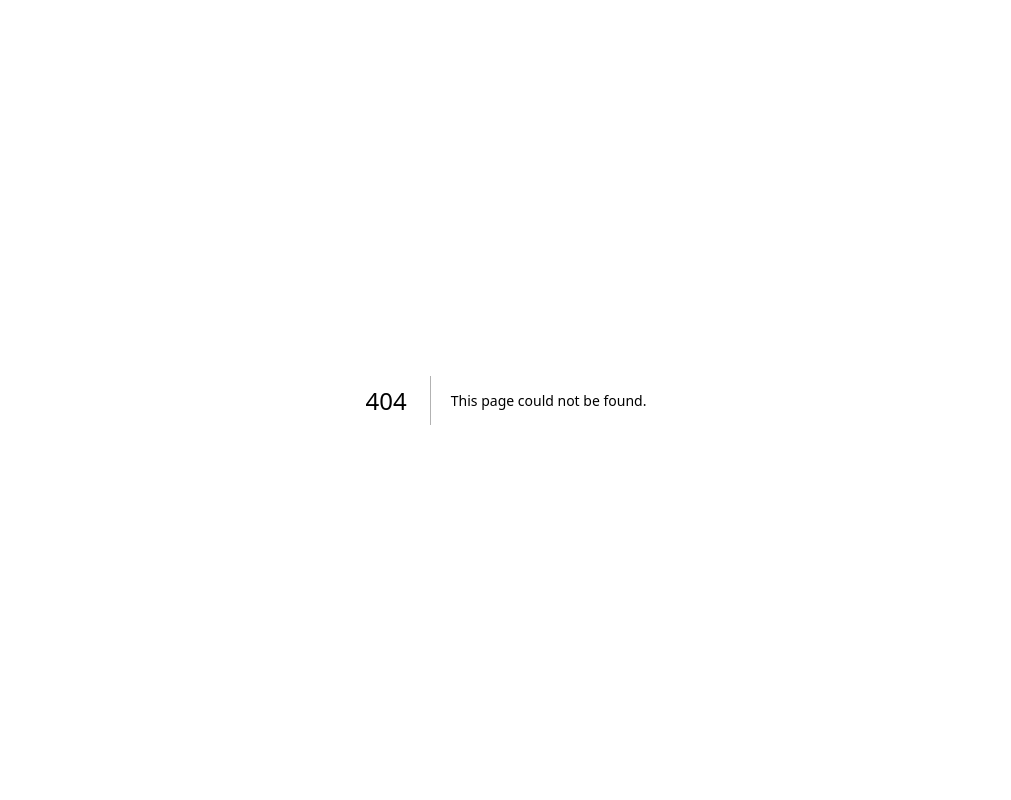
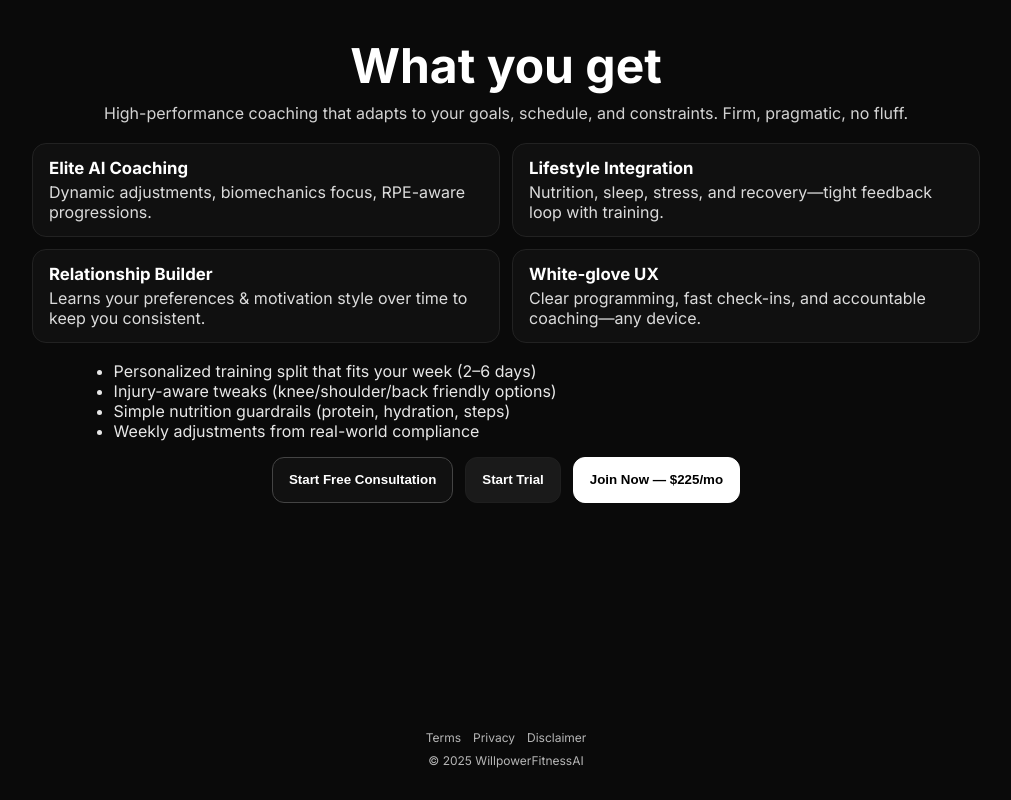
Before and after one commit to WillpowerfitnessAI/willpowerfitness-frontend, a Next.js app: page /brochure in a window 1280 px wide. Before the commit this address had no page. Shown: the whole page, without its empty margins (134-1145 px from the left). Built offline with nearby package versions, Linux system fonts and the light colour scheme; no server answers.

Commit message:
Create brochure.js

```diff
--- /dev/null
+++ b/pages/brochure.js
@@ -0,0 +1,125 @@
+// pages/brochure.js
+import Footer from '../components/Footer';
+
+export default function Brochure() {
+  const buyUrl   = process.env.NEXT_PUBLIC_STRIPE_BUY_URL;
+  const trialUrl = process.env.NEXT_PUBLIC_STRIPE_TRIAL_URL;
+
+  return (
+    <main className="page">
+      <section className="hero">
+        <h1>What you get</h1>
+        <p className="sub">
+          High-performance coaching that adapts to your goals, schedule, and constraints.
+          Firm, pragmatic, no fluff.
+        </p>
+
+        <div className="grid">
+          <div className="card">
+            <h3>Elite AI Coaching</h3>
+            <p>Dynamic adjustments, biomechanics focus, RPE-aware progressions.</p>
+          </div>
+          <div className="card">
+            <h3>Lifestyle Integration</h3>
+            <p>Nutrition, sleep, stress, and recovery—tight feedback loop with training.</p>
+          </div>
+          <div className="card">
+            <h3>Relationship Builder</h3>
+            <p>Learns your preferences & motivation style over time to keep you consistent.</p>
+          </div>
+          <div className="card">
+            <h3>White-glove UX</h3>
+            <p>Clear programming, fast check-ins, and accountable coaching—any device.</p>
+          </div>
+        </div>
+
+        <div className="bullets">
+          <ul>
+            <li>Personalized training split that fits your week (2–6 days)</li>
+            <li>Injury-aware tweaks (knee/shoulder/back friendly options)</li>
+            <li>Simple nutrition guardrails (protein, hydration, steps)</li>
+            <li>Weekly adjustments from real-world compliance</li>
+          </ul>
+        </div>
+
+        <div className="btnRow">
+          <a href="/consult">
+            <button className="btn btn--ghost">Start Free Consultation</button>
+          </a>
+
+          <a href={trialUrl || '#'} onClick={(e)=>{ if(!trialUrl){ e.preventDefault(); alert('Trial link not configured.'); }}}>
+            <button className="btn btn--dark" disabled={!trialUrl}>Start Trial</button>
+          </a>
+
+          <a href={buyUrl || '#'} onClick={(e)=>{ if(!buyUrl){ e.preventDefault(); alert('Join link not configured.'); }}}>
+            <button className="btn btn--light" disabled={!buyUrl}>Join Now — $225/mo</button>
+          </a>
+        </div>
+      </section>
+
+      <Footer />
+
+      <style jsx>{`
+        .page {
+          min-height: 100vh;
+          background: #0a0a0a;
+          color: #fff;
+          display: grid;
+          grid-template-rows: 1fr auto;
+        }
+        .hero {
+          max-width: 980px;
+          margin: 0 auto;
+          text-align: center;
+          padding: 2.25rem 1rem 3rem;
+        }
+        h1 { font-size: clamp(2rem, 6vw, 3rem); margin: 0 0 .5rem; }
+        .sub { opacity: .82; margin: 0 0 1.25rem; }
+        .grid {
+          display: grid;
+          gap: 12px;
+          margin: 18px 0;
+          grid-template-columns: 1fr;
+        }
+        .card {
+          border: 1px solid #222;
+          background: #101010;
+          border-radius: 14px;
+          padding: 14px 16px;
+          text-align: left;
+        }
+        .card h3 { margin: 0 0 .25rem; font-size: 1.05rem; }
+        .card p { margin: 0; opacity: .85; }
+
+        .bullets { text-align: left; margin: 14px auto 4px; max-width: 820px; }
+        .bullets ul { margin: 0; padding-left: 1.1rem; opacity: .9; }
+
+        .btnRow {
+          display: grid;
+          grid-template-columns: 1fr;
+          gap: 12px;
+          justify-content: center;
+          align-items: center;
+          margin-top: 16px;
+        }
+        .btn {
+          width: 100%;
+          padding: .9rem 1rem;
+          border-radius: 12px;
+          cursor: pointer;
+          border: 1px solid #444;
+        }
+        .btn[disabled]{ opacity:.5; cursor:not-allowed; }
+        .btn--ghost { background:#111; color:#fff; }
+        .btn--dark  { background:#1a1a1a; color:#fff; border-color:#1f1f1f; }
+        .btn--light { background:#fff; color:#000; border-color:#fff; }
+
+        @media (min-width: 640px) {
+          .grid { grid-template-columns: repeat(2, 1fr); }
+          .btnRow { grid-template-columns: repeat(3, max-content); }
+          .btn { width: auto; }
+        }
+      `}</style>
+    </main>
+  );
+}
```
